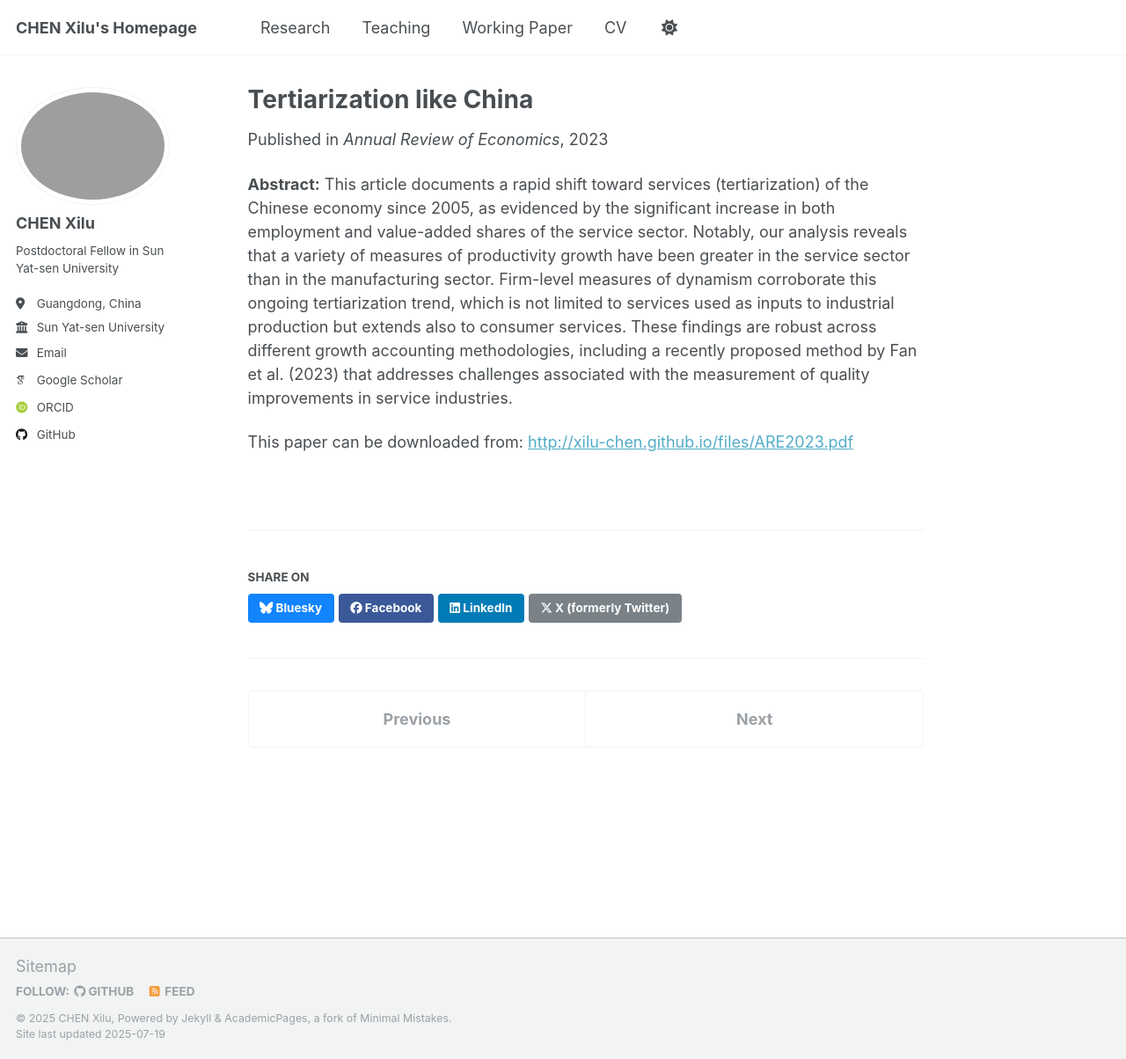
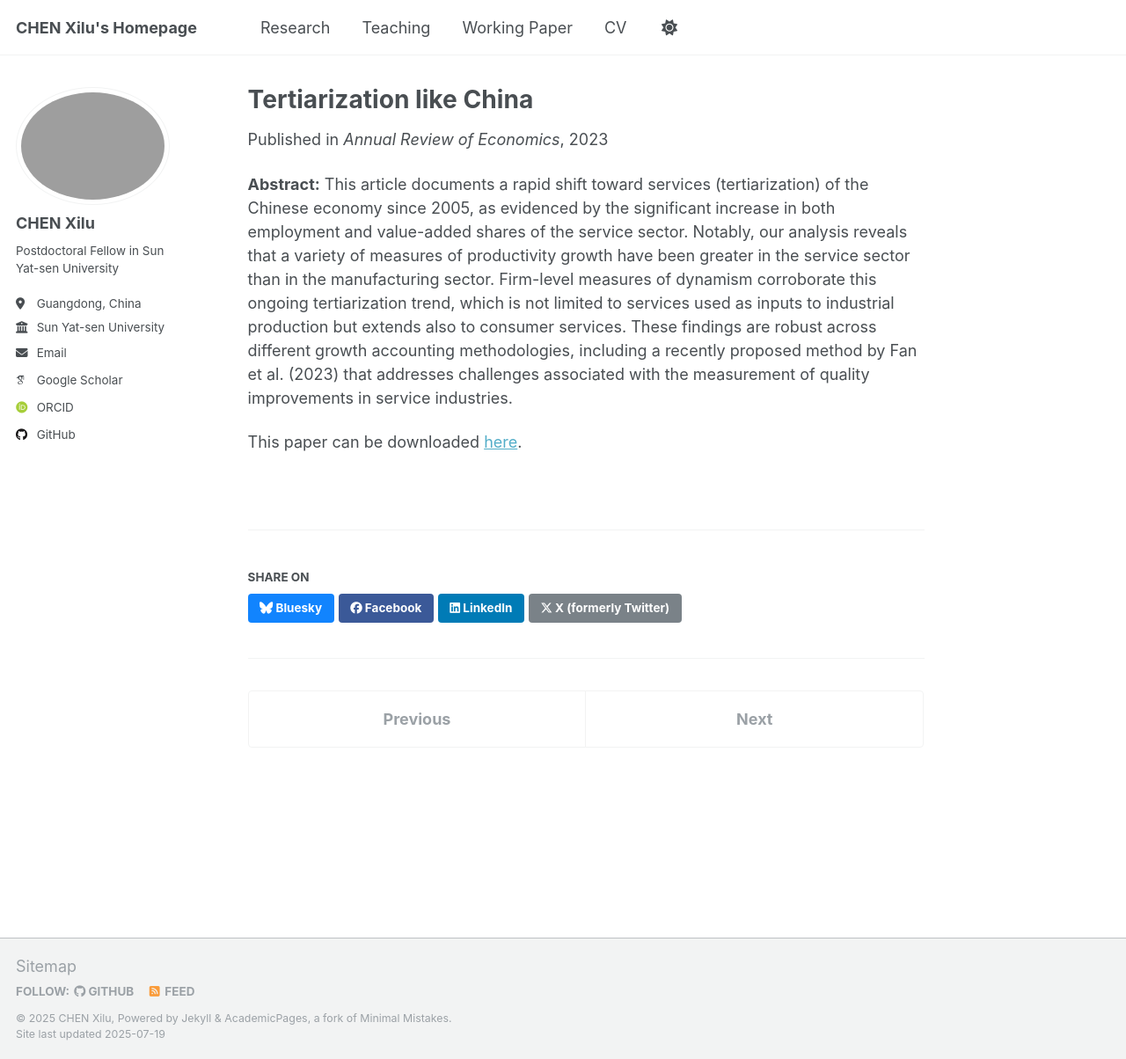
Before and after one commit to Xilu-CHEN/xilu-chen.github.io, a Jekyll site: the page built from _publications/ARE2023.md, in a window 1280 px wide and 1204 px high. Shown: the whole window at 88% size. Built offline with Jekyll 4.4.1, drawn with Linux system fonts in a browser that asks for light colours; some web fonts are replaced; a script that is not in the unit is left out.

Commit message:
Update ARE2023.md

```diff
--- a/_publications/ARE2023.md
+++ b/_publications/ARE2023.md
@@ -10,4 +10,4 @@ paperurl: 'http://xilu-chen.github.io/files/ARE2023.pdf'
 ---
 **Abstract:** This article documents a rapid shift toward services (tertiarization) of the Chinese economy since 2005, as evidenced by the significant increase in both employment and value-added shares of the service sector. Notably, our analysis reveals that a variety of measures of productivity growth have been greater in the service sector than in the manufacturing sector. Firm-level measures of dynamism corroborate this ongoing tertiarization trend, which is not limited to services used as inputs to industrial production but extends also to consumer services. These findings are robust across different growth accounting methodologies, including a recently proposed method by Fan et al. (2023) that addresses challenges associated with the measurement of quality improvements in service industries.
 
-This paper can be downloaded from: <http://xilu-chen.github.io/files/ARE2023.pdf>
+This paper can be downloaded [here](http://xilu-chen.github.io/files/ARE2023.pdf){:target="_blank"}.
```
